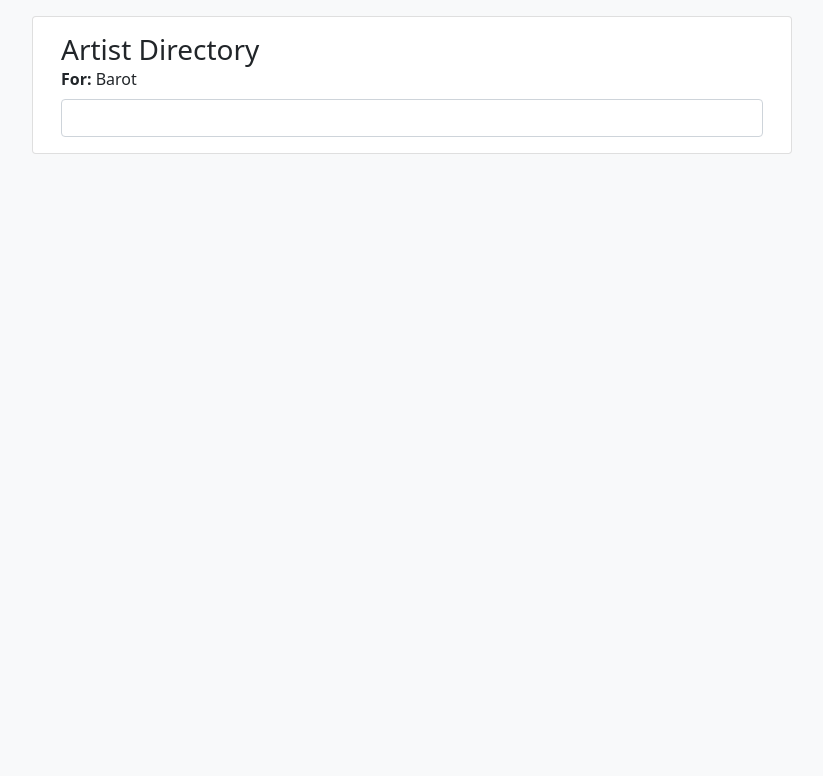
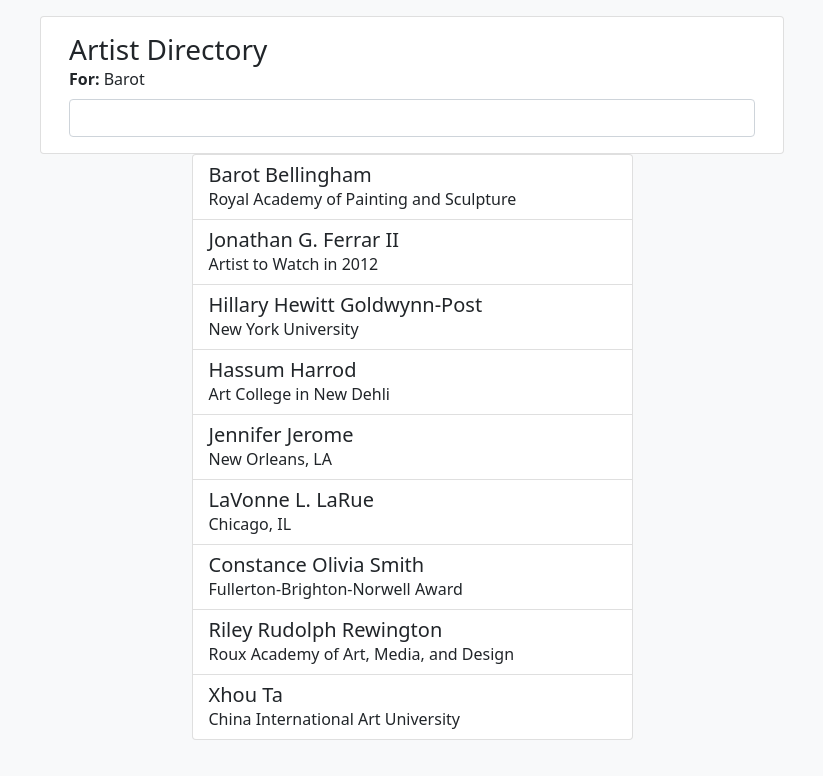
Before and after one commit to StephenAraka/learnangular5, an Angular app: page / in a window 1280 px wide. Shown: the top 776 px of the page, without its empty margins (228-1051 px from the left). Built offline with nearby package versions, Linux system fonts and the light colour scheme.

Commit message:
data binding - multiple objects

```diff
--- a/src/app/app.component.html
+++ b/src/app/app.component.html
@@ -1,3 +1,4 @@
+<div class="position-relative container">
   <div class="row justify-content-center">
     <div class="card mt-sm-3 col-md-8">
       <div class="card-body">
@@ -11,3 +12,25 @@
       </div><!-- card-body -->
     </div><!-- card -->
   </div><!-- row -->
+
+
+  <div class="position-absolute container" style="left: 0; z-index:10">
+    <div class="row justify-content-center">
+      <div class="col-sm-10 col-md-8 col-lg-6 col-xl-5">
+        <div class="list-group">
+          <a href="#" class="list-group-item list-group-item-action flex-column align-items-start"
+            *ngFor="let artist of artists">
+            <div class="media">
+              <div class="media-body align-self-center">
+                <h5 class="m-0">{{ artist.name }}</h5>
+                {{ artist.reknown }}
+              </div><!-- media body -->
+            </div><!-- media -->
+          </a><!-- link -->
+        </div><!-- list-group -->
+      </div><!-- col -->
+    </div><!-- row -->
+  </div><!-- container -->
+
+
+</div><!-- position rel -->
--- a/src/app/app.component.ts
+++ b/src/app/app.component.ts
@@ -8,8 +8,65 @@ import { Component } from '@angular/core';
 })
 export class AppComponent {
   query: string;
+  artists: any[];
 
   constructor() {
     this.query = 'Barot';
+    this.artists = [
+      {
+        "name": "Barot Bellingham",
+        "shortname": "Barot_Bellingham",
+        "reknown": "Royal Academy of Painting and Sculpture",
+        "bio": "Barot has just finished his final year at The Royal Academy of Painting and Sculpture, where he excelled in glass etching paintings and portraiture. Hailed as one of the most diverse artists of his generation, Barot is equally as skilled with watercolors as he is with oils, and is just as well-balanced in different subject areas. Barot's collection entitled \"The Un-Collection\" will adorn the walls of Gilbert Hall, depicting his range of skills and sensibilities - all of them, uniquely Barot, yet undeniably different"
+      },
+      {
+        "name": "Jonathan G. Ferrar II",
+        "shortname": "Jonathan_Ferrar",
+        "reknown": "Artist to Watch in 2012",
+        "bio": "The Artist to Watch in 2012 by the London Review, Johnathan has already sold one of the highest priced-commissions paid to an art student, ever on record. The piece, entitled Gratitude Resort, a work in oil and mixed media, was sold for $750,000 and Jonathan donated all the proceeds to Art for Peace, an organization that provides college art scholarships for creative children in developing nations"
+      },
+      {
+        "name": "Hillary Hewitt Goldwynn-Post",
+        "shortname": "Hillary_Goldwynn",
+        "reknown": "New York University",
+        "bio": "Hillary is a sophomore art sculpture student at New York University, and has already won all the major international prizes for new sculptors, including the Divinity Circle, the International Sculptor's Medal, and the Academy of Paris Award. Hillary's CAC exhibit features 25 abstract watercolor paintings that contain only water images including waves, deep sea, and river."
+      },
+      {
+        "name": "Hassum Harrod",
+        "shortname": "Hassum_Harrod",
+        "reknown": "Art College in New Dehli",
+        "bio": "The Art College in New Dehli has sponsored Hassum on scholarship for his entire undergraduate career at the university, seeing great promise in his contemporary paintings of landscapes - that use equal parts muted and vibrant tones, and are almost a contradiction in art. Hassum will be speaking on \"The use and absence of color in modern art\" during Thursday's agenda."
+      },
+      {
+        "name": "Jennifer Jerome",
+        "shortname": "Jennifer_Jerome",
+        "reknown": "New Orleans, LA",
+        "bio": "A native of New Orleans, much of Jennifer's work has centered around abstract images that depict flooding and rebuilding, having grown up as a teenager in the post-flood years. Despite the sadness of devastation and lives lost, Jennifer's work also depicts the hope and togetherness of a community that has persevered. Jennifer's exhibit will be discussed during Tuesday's Water in Art theme."
+      },
+      {
+        "name": "LaVonne L. LaRue",
+        "shortname": "LaVonne_LaRue",
+        "reknown": "Chicago, IL",
+        "bio": "LaVonne's giant-sized paintings all around Chicago tell the story of love, nature, and conservation - themes that are central to her heart. LaVonne will share her love and skill of graffiti art on Monday's schedule, as she starts the painting of a 20-foot high wall in the Rousseau Room of Hotel Contempo in front of a standing-room only audience in Art in Unexpected Places."
+      },
+      {
+        "name": "Constance Olivia Smith",
+        "shortname": "Constance_Smith",
+        "reknown": "Fullerton-Brighton-Norwell Award",
+        "bio": "Constance received the Fullerton-Brighton-Norwell Award for Modern Art for her mixed-media image of a tree of life, with jewel-adorned branches depicting the arms of humanity, and precious gemstone-decorated leaves representing the spouting buds of togetherness. The daughter of a New York jeweler, Constance has been salvaging the discarded remnants of her father's jewelry-making since she was five years old, and won the New York State Fair grand prize at the age of 8 years old for a gem-adorned painting of the Manhattan Bridge."
+      },
+      {
+        "name": "Riley Rudolph Rewington",
+        "shortname": "Riley_Rewington",
+        "reknown": "Roux Academy of Art, Media, and Design",
+        "bio": "A first-year student at the Roux Academy of Art, Media, and Design, Riley is already changing the face of modern art at the university. Riley's exquisite abstract pieces have no intention of ever being understood, but instead beg the viewer to dream, create, pretend, and envision with their mind's eye. Riley will be speaking on the \"Art of Abstract\" during Thursday's schedule"
+      },
+      {
+        "name": "Xhou Ta",
+        "shortname": "Xhou_Ta",
+        "reknown": "China International Art University",
+        "bio": "A senior at the China International Art University, Xhou has become well-known for his miniature sculptures, often the size of a rice granule, that are displayed by rear projection of microscope images on canvas. Xhou will discuss the art and science behind his incredibly detailed works of art."
+      }
+    ]
   }
 }
```
Lines whose indentation alone changed are shown as unchanged.
